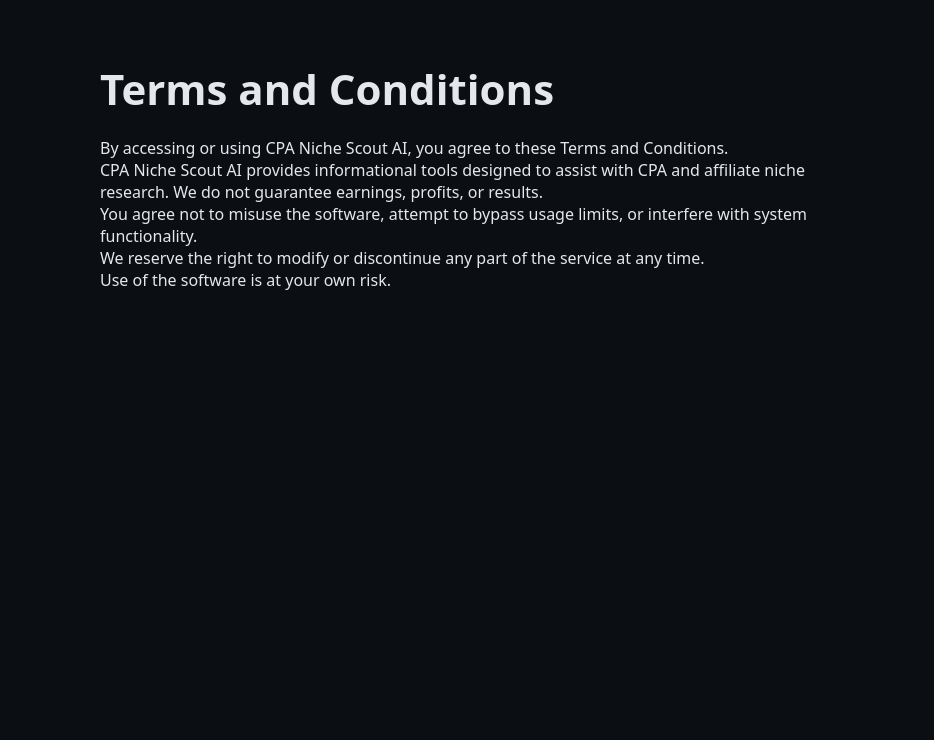
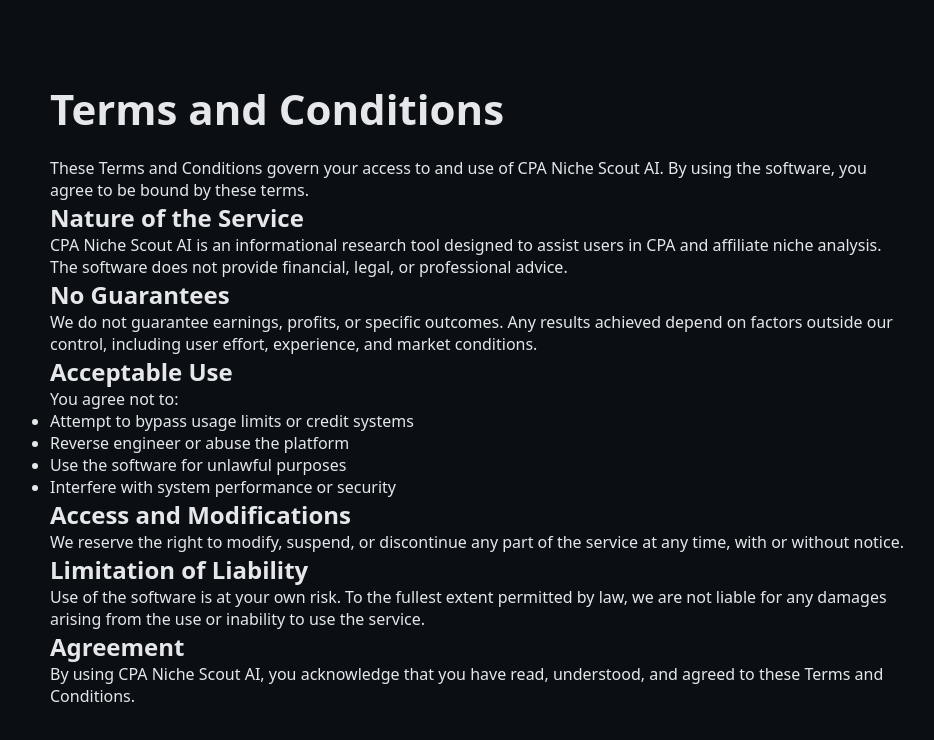
Before and after one commit to nextwaveaisuite/cpa-niche-scout-ai, a Next.js app: page /terms in a window 1280 px wide. Shown: the top 740 px of the page, without its empty margins (160-1094 px from the left). Built offline with nearby package versions, Linux system fonts and the light colour scheme.

Commit message:
page.tsx

```diff
--- a/app/terms/page.tsx
+++ b/app/terms/page.tsx
@@ -1,31 +1,55 @@
 export default function TermsPage() {
   return (
-    <main style={{ maxWidth: "800px", margin: "40px auto", padding: "20px" }}>
+    <main style={{ maxWidth: "900px", margin: "60px auto", padding: "20px" }}>
       <h1>Terms and Conditions</h1>
 
       <p>
-        By accessing or using CPA Niche Scout AI, you agree to these Terms and
-        Conditions.
+        These Terms and Conditions govern your access to and use of CPA Niche
+        Scout AI. By using the software, you agree to be bound by these terms.
       </p>
 
+      <h2>Nature of the Service</h2>
       <p>
-        CPA Niche Scout AI provides informational tools designed to assist with
-        CPA and affiliate niche research. We do not guarantee earnings, profits,
-        or results.
+        CPA Niche Scout AI is an informational research tool designed to assist
+        users in CPA and affiliate niche analysis. The software does not provide
+        financial, legal, or professional advice.
       </p>
 
+      <h2>No Guarantees</h2>
       <p>
-        You agree not to misuse the software, attempt to bypass usage limits, or
-        interfere with system functionality.
+        We do not guarantee earnings, profits, or specific outcomes. Any results
+        achieved depend on factors outside our control, including user effort,
+        experience, and market conditions.
       </p>
 
+      <h2>Acceptable Use</h2>
       <p>
-        We reserve the right to modify or discontinue any part of the service at
-        any time.
+        You agree not to:
+      </p>
+      <ul>
+        <li>Attempt to bypass usage limits or credit systems</li>
+        <li>Reverse engineer or abuse the platform</li>
+        <li>Use the software for unlawful purposes</li>
+        <li>Interfere with system performance or security</li>
+      </ul>
+
+      <h2>Access and Modifications</h2>
+      <p>
+        We reserve the right to modify, suspend, or discontinue any part of the
+        service at any time, with or without notice.
       </p>
 
+      <h2>Limitation of Liability</h2>
       <p>
-        Use of the software is at your own risk.
+        Use of the software is at your own risk. To the fullest extent permitted
+        by law, we are not liable for any damages arising from the use or inability
+        to use the service.
+      </p>
+
+      <h2>Agreement</h2>
+      <p>
+        By using CPA Niche Scout AI, you acknowledge that you have read,
+        understood, and agreed to these Terms and Conditions.
       </p>
     </main>
   );
```
